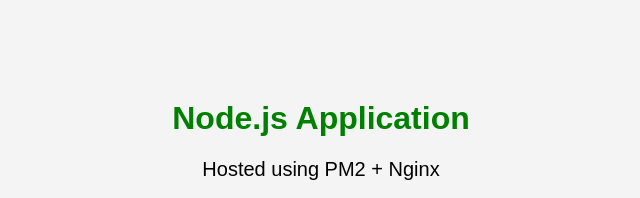
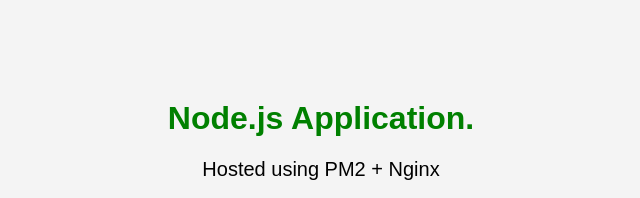
Before and after one commit to Dhanush2004-cyber/nodeapp1, a website: page public/index.html in a window 1280 px wide. Shown: the top 198 px of the page, 319-959 px from the left. Drawn offline with Linux system fonts and the light colour scheme.

Commit message:
Initial commit

```diff
--- a/public/index.html
+++ b/public/index.html
@@ -47,7 +47,7 @@
 
 <body>
 
-<h1>Node.js Application</h1>
+<h1>Node.js Application.</h1>
 
 <p>Hosted using PM2 + Nginx</p>
 
```
